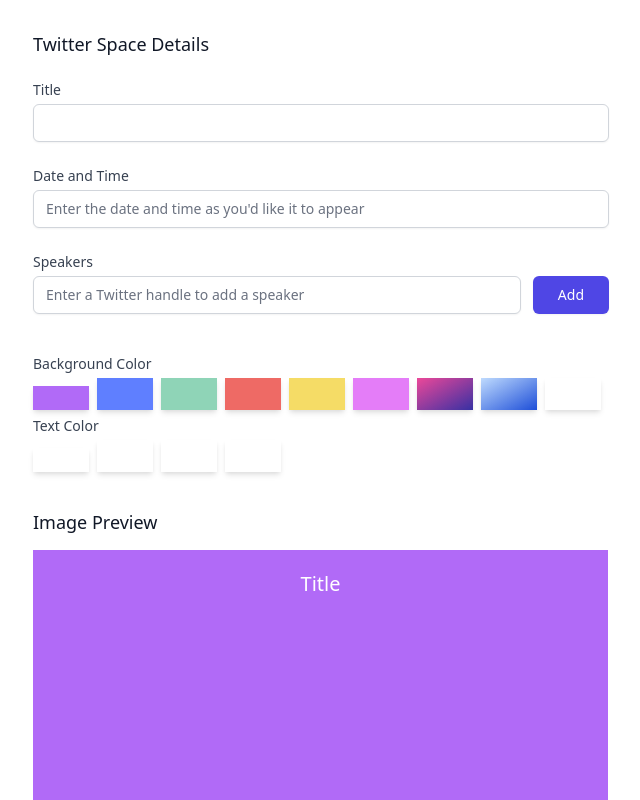
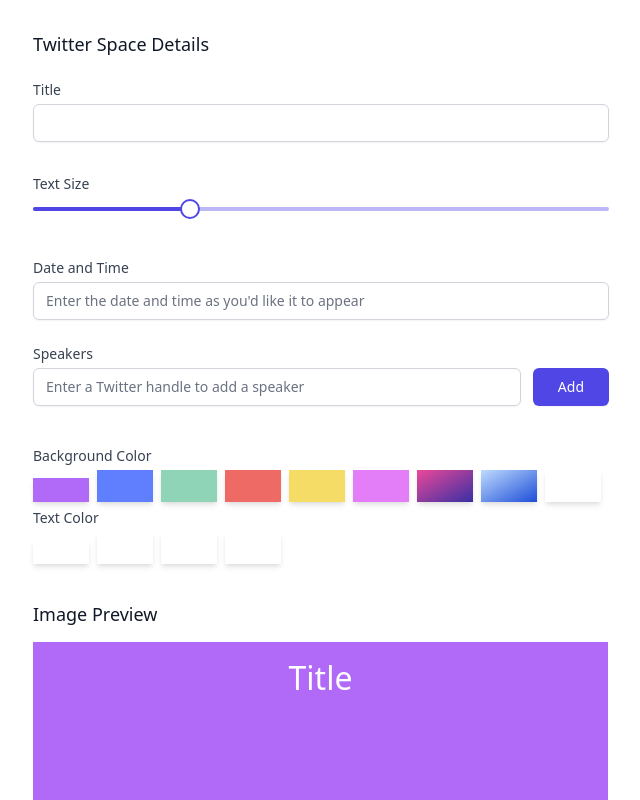
Before and after one commit to nickoelsner/spacespromo, a Next.js app: page / in a window 1280 px wide. Shown: the top 800 px of the page, without its empty margins (319-959 px from the left). Built offline with nearby package versions, Linux system fonts and the light colour scheme.

Commit message:
add slider to control font size of title

```diff
--- /dev/null
+++ b/components/Slider.js
@@ -0,0 +1,64 @@
+import { withStyles, makeStyles } from '@material-ui/core/styles'
+import Slider from '@material-ui/core/Slider'
+import Tooltip from '@material-ui/core/Tooltip'
+
+const StyledSlider = withStyles({
+  root: {
+    color: 'inherit',
+    height: 8,
+  },
+  thumb: {
+    height: 20,
+    width: 20,
+    backgroundColor: '#fff',
+    border: '2px solid currentColor',
+    marginTop: -8,
+    marginLeft: -10,
+    '&:focus, &:hover, &$active': {
+      boxShadow: '0px 0px 0px 6px rgb(0 0 0 / 16%)',
+    },
+  },
+  active: {},
+  valueLabel: {
+    left: 'calc(-50% + 2px)',
+  },
+  track: {
+    height: 4,
+    borderRadius: 2,
+  },
+  rail: {
+    height: 4,
+    borderRadius: 2,
+  },
+})(Slider)
+
+const RangeSlider = ({ setStateValue, min, max, step, defaultValue, label, unit }) => {
+  function ValueLabelComponent(props) {
+    const { children, open, value } = props
+
+    return (
+      <Tooltip open={open} enterTouchDelay={0} placement="top" title={`${value}${unit}`}>
+        {children}
+      </Tooltip>
+    )
+  }
+
+  const handleChange = (event, value) => {
+    console.log(value)
+    setStateValue(value)
+  }
+
+  return (
+    <StyledSlider
+      ValueLabelComponent={ValueLabelComponent}
+      aria-label={label}
+      defaultValue={defaultValue}
+      onChange={handleChange}
+      min={min}
+      max={max}
+      step={step}
+    />
+  )
+}
+
+export default RangeSlider
--- a/package.json
+++ b/package.json
@@ -9,6 +9,7 @@
   },
   "dependencies": {
     "@heroicons/react": "^1.0.1",
+    "@material-ui/core": "^4.12.3",
     "@tailwindcss/forms": "^0.3.3",
     "axios": "^0.21.1",
     "downloadjs": "^1.4.7",
--- a/pages/index.js
+++ b/pages/index.js
@@ -2,7 +2,9 @@ import SpeakerSearch from '../components/SpeakerSearch'
 import { useState } from 'react'
 import Head from 'next/head'
 import * as htmlToImage from 'html-to-image'
-import { width } from 'tailwindcss/defaultTheme'
+import { fontSize, width } from 'tailwindcss/defaultTheme'
+import RangeSlider from '../components/Slider'
+
 const download = require('downloadjs')
 
 const backgroundColors = [
@@ -25,6 +27,7 @@ export default function Home() {
   const [backgroundColor, setBackgroundColor] = useState(backgroundColors[0])
   const [textColor, setTextColor] = useState(textColors[0])
   const [dateTime, setDateTime] = useState('')
+  const [titleTextSize, setTitleTextSize] = useState(32)
 
   const onSaveImage = () => {
     const style = { width: '1150px', height: '646.875px' }
@@ -40,7 +43,12 @@ export default function Home() {
       id={id}
       className={`w-[575px] h-[323.4375px] ${backgroundColor} flex flex-col justify-between items-center p-5 mb-10`}
     >
-      <h1 className={`mb-5 text-xl font-medium text-center ${textColor}`}>{title || 'Title'}</h1>
+      <h1
+        className={`mb-5 font-medium text-center leading-none ${textColor}`}
+        style={{ fontSize: titleTextSize + 'px' }}
+      >
+        {title || 'Title'}
+      </h1>
       <div className="flex-grow" />
       <ul className="flex flex-wrap justify-center">
         {speakers.map((speaker) => (
@@ -89,6 +97,35 @@ export default function Home() {
                         className="block w-full text-sm border-gray-300 rounded-md shadow-sm focus:ring-indigo-500 focus:border-indigo-50"
                       />
                     </div>
+                    <div className="mt-8 text-indigo-600">
+                      <label
+                        htmlFor="title-text-size"
+                        className="block text-sm font-medium text-gray-700"
+                      >
+                        Text Size
+                      </label>
+                      <RangeSlider
+                        setStateValue={setTitleTextSize}
+                        min={20}
+                        max={64}
+                        step={4}
+                        defaultValue={32}
+                        label="title-text-size"
+                        unit="px"
+                      />
+                    </div>
+                    {/* <div>
+                      <input
+                        type="range"
+                        id="title-text-size"
+                        name="title-text-size"
+                        value={titleTextSize}
+                        min="20"
+                        max="64"
+                        onChange={(e) => setTitleTextSize(e.target.value)}
+                      />
+                      <label htmlFor="title-text-size">Text Size (px)</label>
+                    </div> */}
                   </div>
                   <div className="col-span-full">
                     <label htmlFor="datetime" className="block text-sm font-medium text-gray-700">
@@ -121,9 +158,6 @@ export default function Home() {
                 <h4 className="block mb-1 text-sm font-medium text-gray-700">Text Color</h4>
                 {textColors.map((color, i) => {
                   const bgColor = color.replace(/text-/g, '')
-                  console.log('typeOf(bgColor) :>> ', typeof bgColor)
-                  console.log('color :>> ', color)
-                  console.log('bgColor :>> ', bgColor)
                   return (
                     <button
                       key={i}
```
Also changed, not shown: 1 other file (tests, documents, lock files or other folders).
